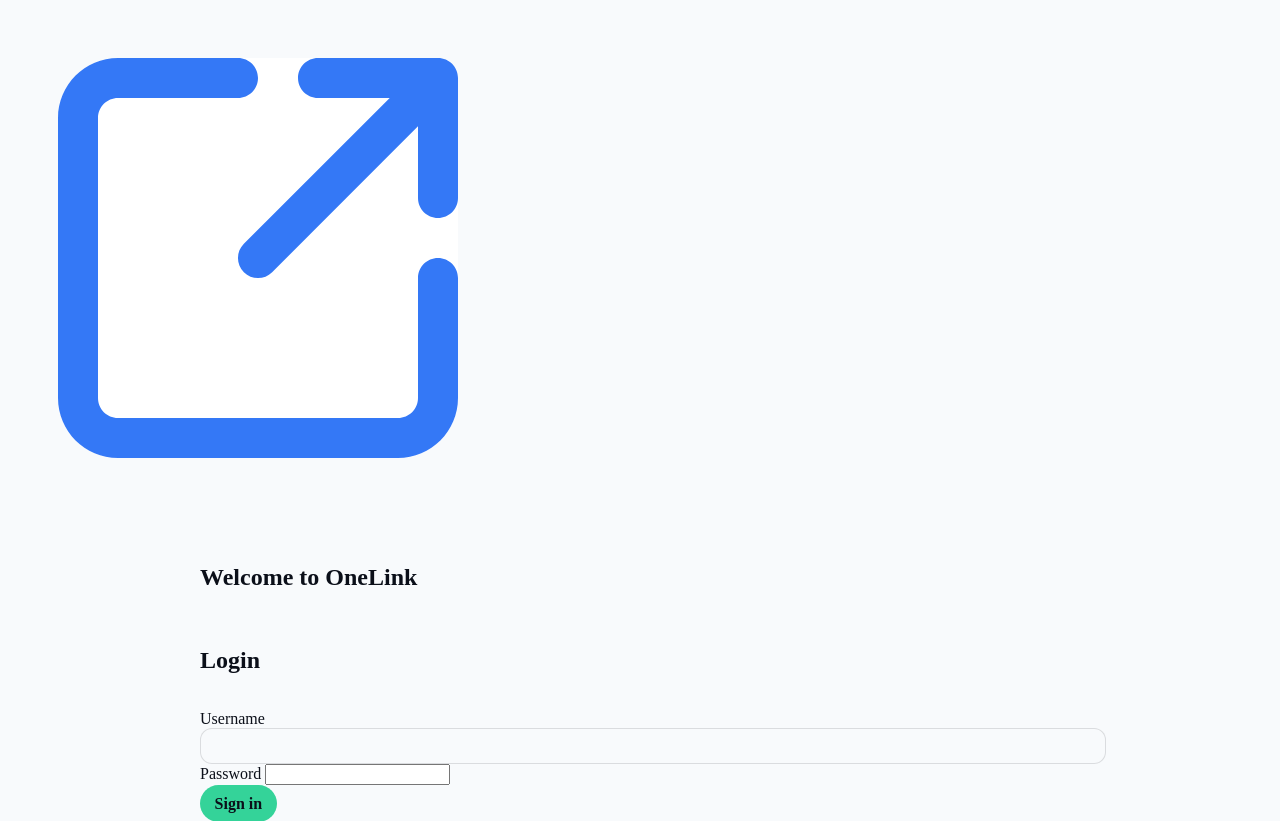
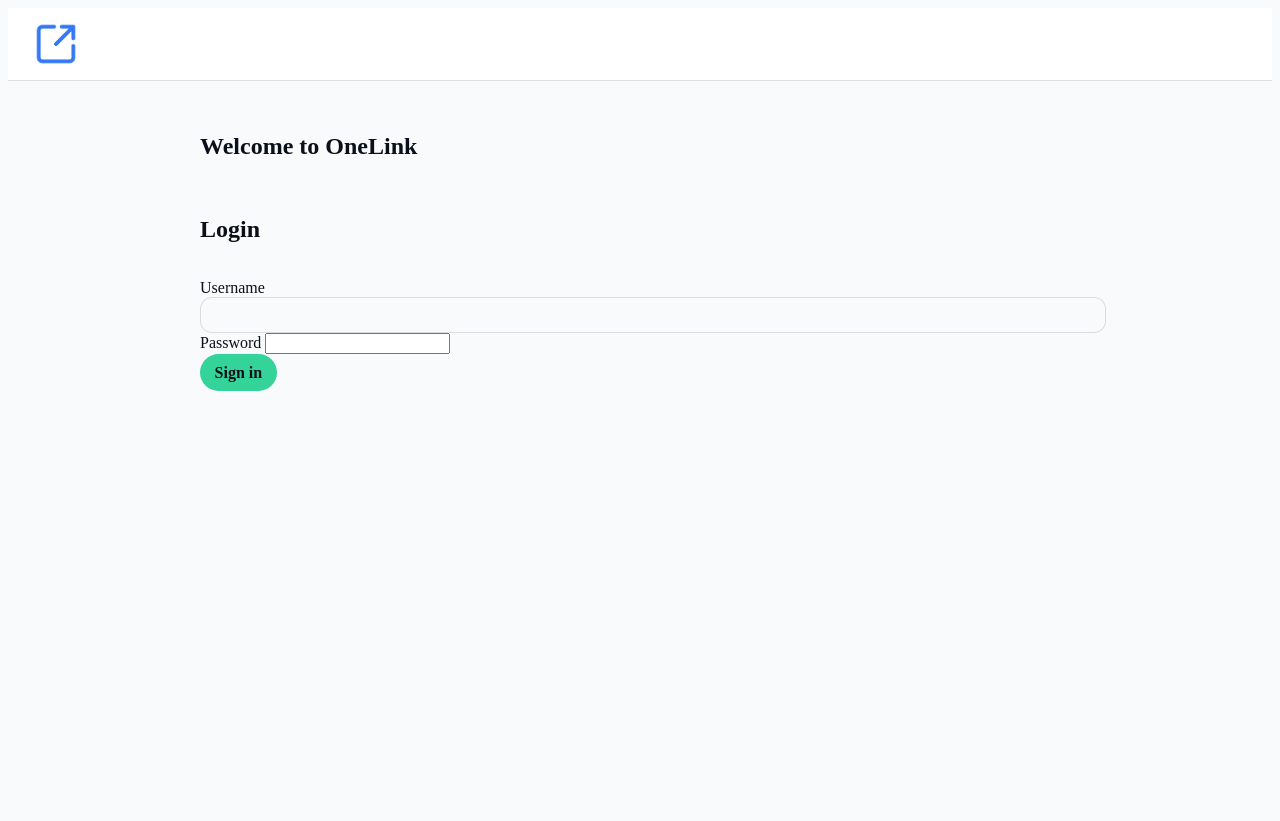
Before and after one commit to nadiaglitch/onelink, a Django app: page / in a window 1280 px wide. Shown: the top 821 px of the page. After the commit the page ends 391 px from the top, so only its background shows below. Run offline with Django 4.2, Linux system fonts and the light colour scheme.

Commit message:
Updating css for header layout

```diff
--- a/static/css/site.css
+++ b/static/css/site.css
@@ -47,6 +47,38 @@ html { scroll-behavior: smooth; }
   padding: .5rem 1rem;
   background: #000;
   color: #fff;
+}
+
+/* === Header Layout === */
+.site-header {
+  display: flex;
+  justify-content: space-between;  /* logo left, links right */
+  align-items: center;
+  padding: 0.75rem 1.5rem;
+  background: var(--card);
+  border-bottom: 1px solid var(--border);
+}
+
+.logo-area img.logo {
+  height: 48px;
+  width: auto;
+  display: block;
+}
+
+.nav-links {
+  display: flex;
+  gap: 1rem;
+}
+
+.nav-links a {
+  text-decoration: none;
+  color: var(--text);
+  font-weight: 500;
+  transition: opacity .2s ease;
+}
+
+.nav-links a:hover {
+  opacity: 0.7;
 }
 
 /* =========================================
```
